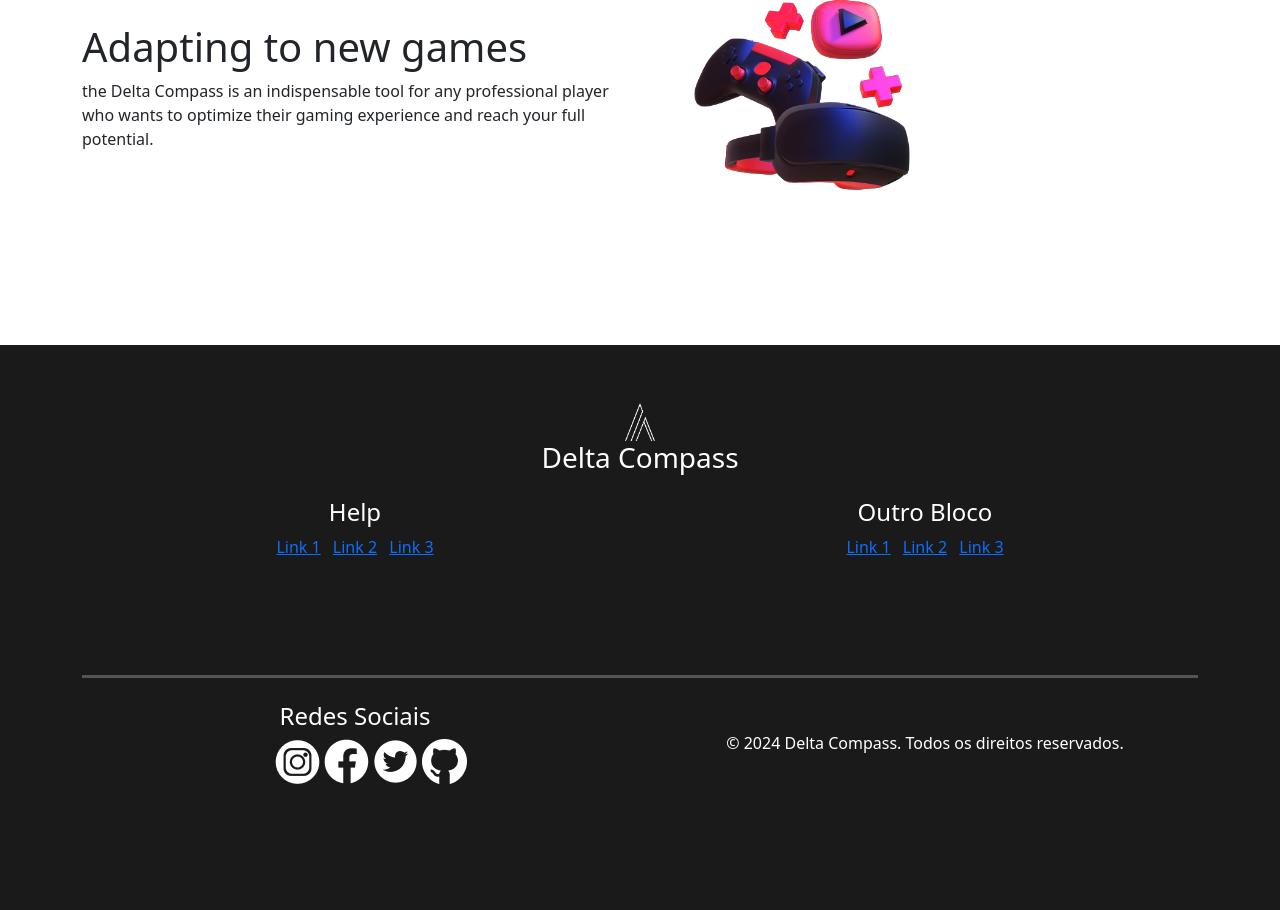
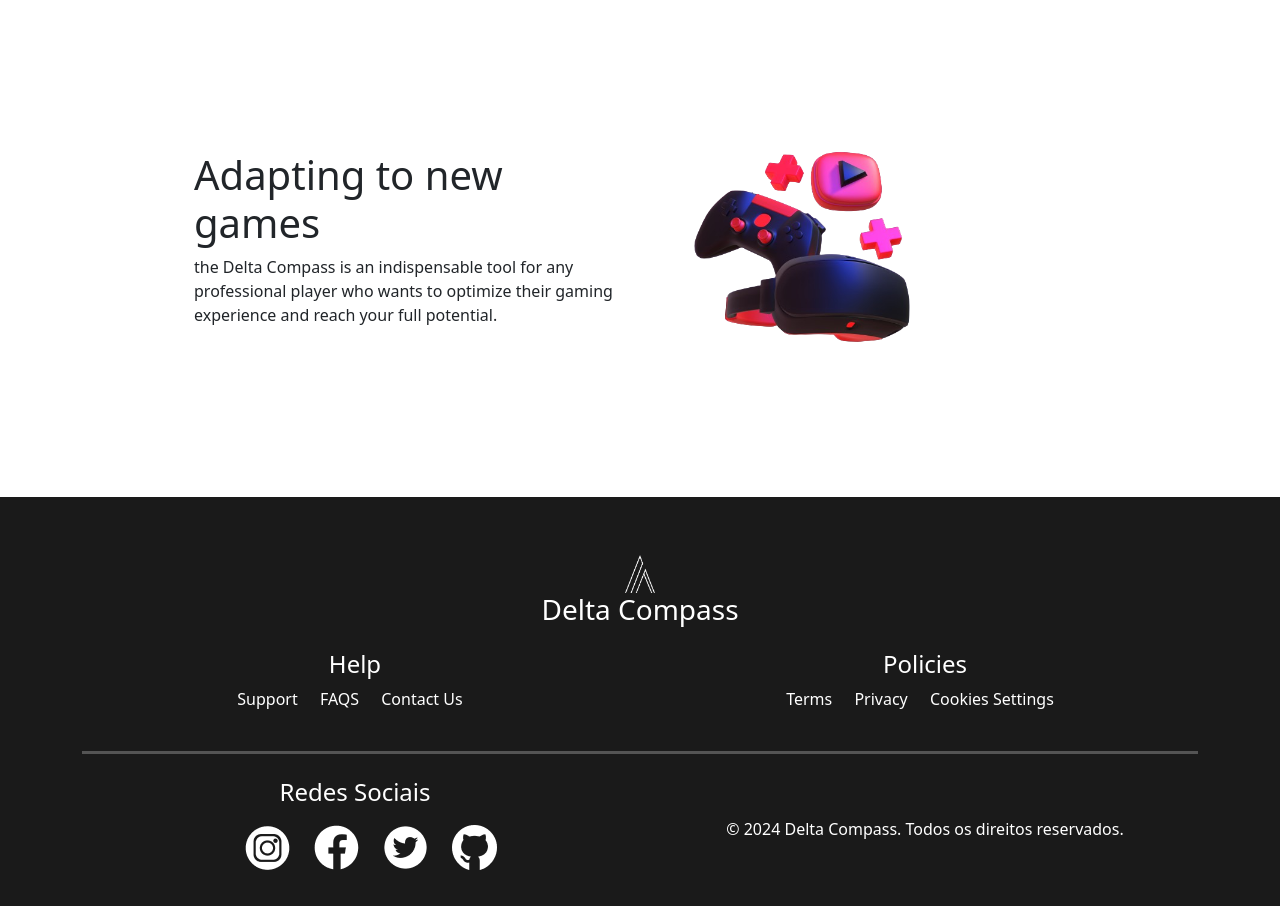
Before and after one commit to EduardoDosSantosFerreira/Delta_Compass, a plain HTML site: page index.html in a window 1280 px wide. Shown: the part 1317-2227 px from the top of the page. Drawn offline with Linux system fonts and the light colour scheme.

Commit message:
update_v4

```diff
--- a/index.html
+++ b/index.html
@@ -47,7 +47,7 @@
   </nav>
 
   <main class="container mt-5">
-    <div class="row">
+    <div id="row01" class="row">
       <div class="col-md-6 order-md-2">
         <img id="home-img" src="src/assets/img/3730447-removebg-preview.png" alt="Placeholder Image" class="img-fluid"
           data-aos="fade-top" />
@@ -62,7 +62,7 @@
       </div>
     </div>
     <br />
-    <div class="row">
+    <div id="row01" class="row">
       <div class="col-md-6 order-md-2">
         <img id="home-img" src="src/assets/img/5241291-removebg-preview.png" alt="Placeholder Image" class="img-fluid"
           data-aos="fade-top" />
@@ -75,7 +75,7 @@
         </p>
       </div>
     </div>
-    <div class="row">
+    <div id="row01" class="row">
       <div class="col-md-6">
         <img id="home-img" src="src/assets/img/cybersport_06-removebg-preview.png" alt="Placeholder Image"
           class="img-fluid" data-aos="fade-top" />
@@ -86,7 +86,7 @@
           Delta Compass offers players the opportunity to explore and utilize other professional players' setups. </p>
       </div>
     </div>
-    <div class="row">
+    <div id="row01" class="row">
       <div class="col-md-6 order-md-2">
         <img id="home-img" src="src/assets/img/Kerfin7_NEA_2332-removebg-preview.png" alt="Placeholder Image"
           class="img-fluid" data-aos="fade-top" />
@@ -114,19 +114,19 @@
         <div class="help">
           <h4>Help</h4>
           <ul class="list-inline">
-            <li class="list-inline-item"><a href="#">Link 1</a></li>
-            <li class="list-inline-item"><a href="#">Link 2</a></li>
-            <li class="list-inline-item"><a href="#">Link 3</a></li>
+            <li class="list-inline-item"><a href="#">Support</a></li>
+            <li class="list-inline-item"><a href="#">FAQS</a></li>
+            <li class="list-inline-item"><a href="#">Contact Us</a></li>
           </ul>
         </div>
       </div>
       <div class="col-md-6">
         <div class="help">
-          <h4>Outro Bloco</h4>
+          <h4>Policies</h4>
           <ul class="list-inline">
-            <li class="list-inline-item"><a href="#">Link 1</a></li>
-            <li class="list-inline-item"><a href="#">Link 2</a></li>
-            <li class="list-inline-item"><a href="#">Link 3</a></li>
+            <li class="list-inline-item"><a href="#">Terms</a></li>
+            <li class="list-inline-item"><a href="#">Privacy</a></li>
+            <li class="list-inline-item"><a href="#">Cookies Settings</a></li>
           </ul>
         </div>
       </div>
@@ -137,10 +137,10 @@
         <div class="social">
           <h4>Redes Sociais</h4>
           <ul>
-            <a href="#"><img src="src/assets/img/instagram.png" alt="instagram"></a>
-            <a href="#"><img src="src/assets/img/facebook.png" alt="facebook"></i></a>
-            <a href="#"><img src="src/assets/img/twitter.png" alt="X"></i></a>
-            <a href="#"><img src="src/assets/img/github.png" alt="Github"></i></a>
+            <a href="#" id="linksftr"><img src="src/assets/img/instagram.png" id="fticon" alt="instagram"></a>
+            <a href="#" id="linksftr"><img src="src/assets/img/facebook.png" id="fticon" alt="facebook"></i></a>
+            <a href="#" id="linksftr"><img src="src/assets/img/twitter.png" id="fticon" alt="X"></i></a>
+            <a href="#" id="linksftr"><img src="src/assets/img/github.png" id="fticon" alt="Github"></i></a>
           </ul>
         </div>
       </div>
--- a/src/assets/css/style.css
+++ b/src/assets/css/style.css
@@ -1,17 +1,12 @@
-body {
-    background-color: #f8f9fa;
-    color: #212529;
-    transition: background-color 0.3s, color 0.3s;
-    margin-bottom: 60px;
-}
-
 ::-webkit-scrollbar {
   width: 12px;
 }
+
 ::-webkit-scrollbar-thumb {
-    background: #4c006a;
+  background: #2E2BC2;
   border-radius: 0px;
 }
+
 ::-webkit-scrollbar-track {
   background-color: #17009c5c;
 }
@@ -81,13 +76,15 @@
     margin: 0 10px; /* Adiciona espaçamento entre os itens da navbar */
   }
 
-  .row{
+  #row01{
     margin: 100px;
   }
-  body.dark-mode #logo {
+  body.dark-mode #logo,
+  body.dark-mode #fticon {
     /* Adicione estilos específicos para o modo escuro aqui */
     filter: invert(1); /* Exemplo: inverte as cores para simular um modo escuro */
   }
+
   @media (max-width: 1400px) {
     .navbar-nav {
       margin-right: 0 !important; /* Remove a margem direita quando a largura da tela for maior ou igual a 1400px */
@@ -96,3 +93,18 @@
   .thicker-hr {
     border-top: 3px solid white;
   }
+  #fticon{
+    margin: 10px;
+  }
+  .list-inline-item a {
+    color: white; /* Definir a cor dos links como branco */
+    text-decoration: none; /* Remover sublinhado dos links */
+    padding-right: 10px; /* Adicionar um espaçamento à direita para separá-los */
+  }
+  .list-inline-item {
+    list-style-type: disc; /* Adicionar um ponto para cada item da lista */
+    color: white; /* Definir a cor dos pontos como branco */
+  }
+  .dark-mode .list-inline-item a {
+    color: black; /* Definir a cor dos links como preto no modo escuro */
+  }
```
Lines whose indentation alone changed are shown as unchanged.
